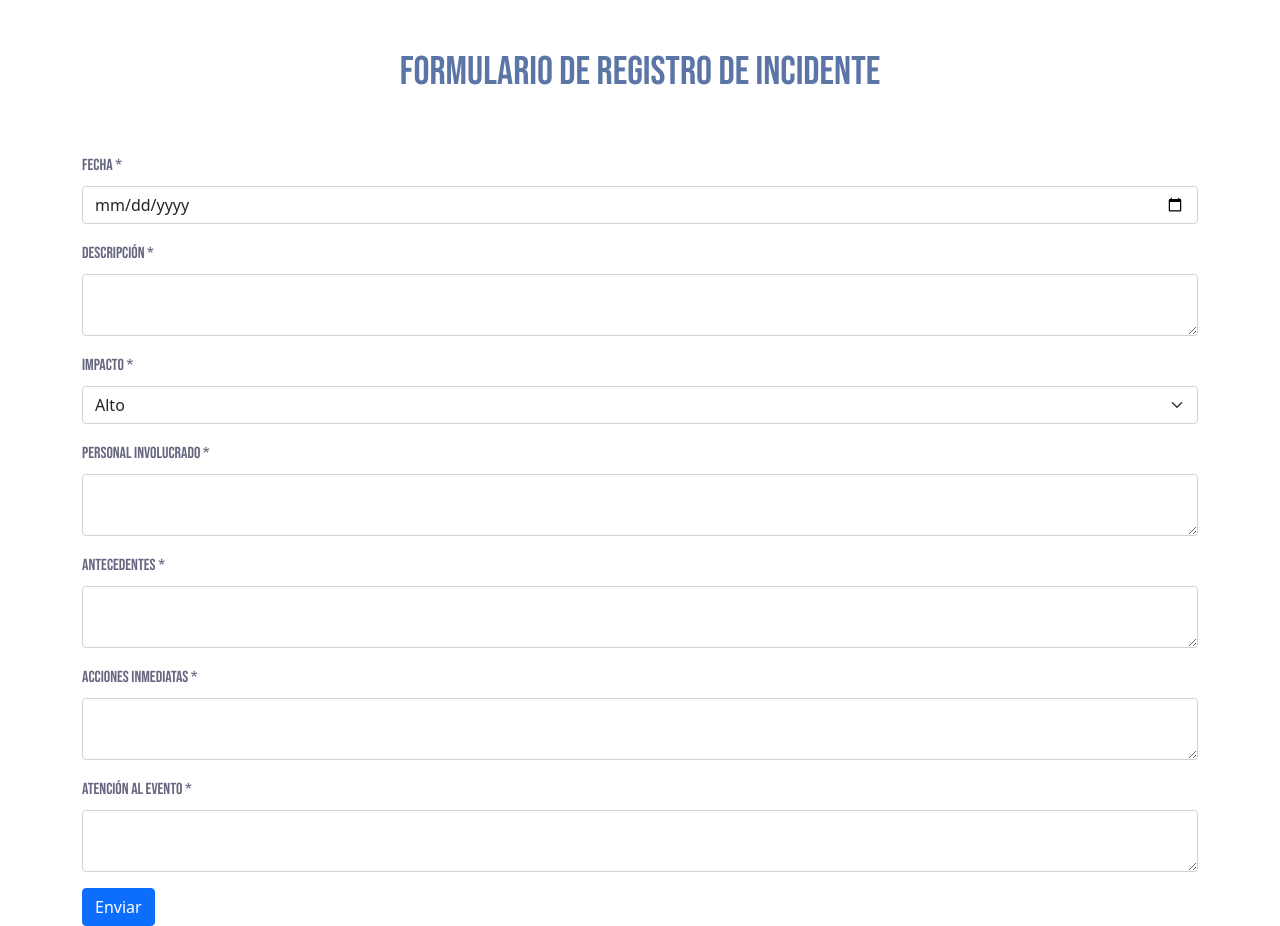
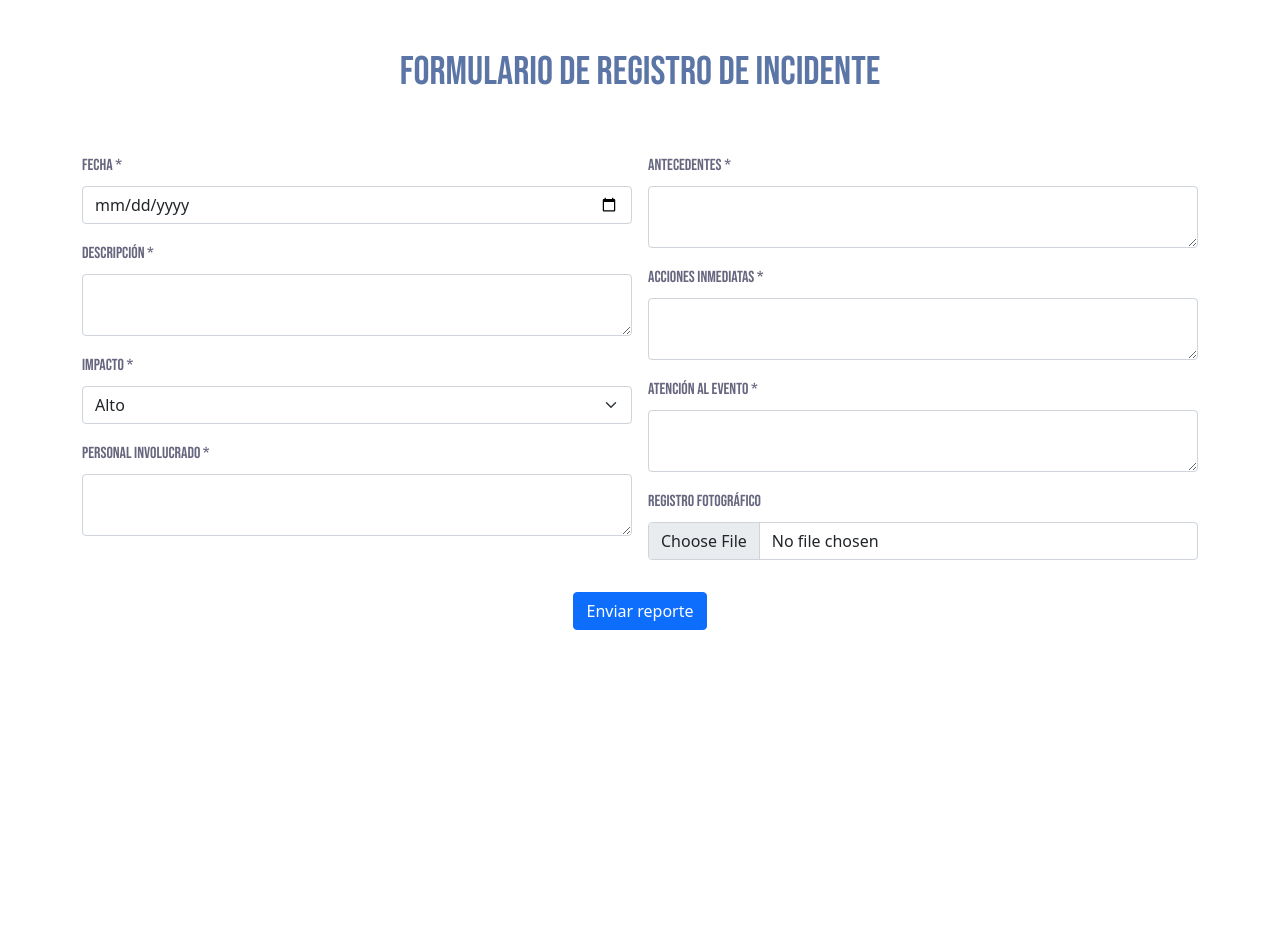
Before and after one commit to fabignacio/webApp-front, a React (Create React App) app in the folder webapp/: page / in a window 1280 px wide. After the commit the page ends 800 px from the top, so only its background shows below. Built offline with nearby package versions, Linux system fonts and the light colour scheme.

Commit message:
Creacion metodo para registrar foto, se ordenan mejor los componentes

```diff
--- a/webapp/src/components/ContenedorComponent/ContenedorComponent.tsx
+++ b/webapp/src/components/ContenedorComponent/ContenedorComponent.tsx
@@ -1,5 +1,4 @@
-import { FormComponent } from "../FormComponent/FormComponent";
-import { HeaderComponent } from "../HeaderComponent/HeaderComponent";
+import { HeaderComponent, RegistroComponent } from "../FormComponent";
 
 export const ContenedorComponent = () => {
   return (
@@ -9,7 +8,7 @@ export const ContenedorComponent = () => {
           <HeaderComponent />
         </div>
         <div className="mt-5">
-          <FormComponent />
+          <RegistroComponent />
         </div>
       </div>
     </>
--- a/webapp/src/components/FormComponent/FormComponent.tsx
+++ /dev/null
@@ -1,90 +0,0 @@
-export const FormComponent = () => {
-  return (
-    <form>
-      <div className="mb-3">
-        <label
-          htmlFor="fecha"
-          className="form-label"
-          style={{ color: "#66667F", fontFamily: "Bebas Neue" }}
-        >
-          Fecha *
-        </label>
-        <input type="date" className="form-control" id="fecha" required />
-      </div>
-      <div className="mb-3">
-        <label
-          htmlFor="descripcion"
-          className="form-label"
-          style={{ color: "#66667F", fontFamily: "Bebas Neue" }}
-        >
-          Descripción *
-        </label>
-        <textarea className="form-control" id="descripcion" required></textarea>
-      </div>
-      <div className="mb-3">
-        <label
-          htmlFor="impacto"
-          className="form-label"
-          style={{ color: "#66667F", fontFamily: "Bebas Neue" }}
-        >
-          Impacto *
-        </label>
-        <select className="form-select" id="impacto" required>
-          <option value="" disabled>
-            Selecciona el impacto
-          </option>
-          <option value="ALTO">Alto</option>
-          <option value="MEDIO">Medio</option>
-          <option value="BAJO">Bajo</option>
-        </select>
-      </div>
-      <div className="mb-3">
-        <label
-          htmlFor="personal"
-          className="form-label"
-          style={{ color: "#66667F", fontFamily: "Bebas Neue" }}
-        >
-          Personal Involucrado *
-        </label>
-        <textarea className="form-control" id="personal" required></textarea>
-      </div>
-      <div className="mb-3">
-        <label
-          htmlFor="antecedentes"
-          className="form-label"
-          style={{ color: "#66667F", fontFamily: "Bebas Neue" }}
-        >
-          Antecedentes *
-        </label>
-        <textarea
-          className="form-control"
-          id="antecedentes"
-          required
-        ></textarea>
-      </div>
-      <div className="mb-3">
-        <label
-          htmlFor="acciones"
-          className="form-label"
-          style={{ color: "#66667F", fontFamily: "Bebas Neue" }}
-        >
-          Acciones Inmediatas *
-        </label>
-        <textarea className="form-control" id="acciones" required></textarea>
-      </div>
-      <div className="mb-3">
-        <label
-          htmlFor="atencion"
-          className="form-label"
-          style={{ color: "#66667F", fontFamily: "Bebas Neue" }}
-        >
-          Atención al Evento *
-        </label>
-        <textarea className="form-control" id="atencion" required></textarea>
-      </div>
-      <button type="submit" className="btn btn-primary">
-        Enviar
-      </button>
-    </form>
-  );
-};
--- /dev/null
+++ b/webapp/src/components/FormComponent/FormularioComponent/FormularioComponent.tsx
@@ -0,0 +1,129 @@
+import { Dispatch, SetStateAction } from "react";
+import { ImgComponent } from "../ImgComponent/ImgComponent";
+
+interface Props {
+  handleSubmit: (event: React.FormEvent<HTMLFormElement>) => void;
+  setFoto: Dispatch<SetStateAction<File | null>>;
+}
+
+export const FormularioComponent = ({ handleSubmit, setFoto }: Props) => {
+  return (
+    <>
+      <form
+        className="row g-3"
+        encType="multipart/form-data"
+        onSubmit={handleSubmit}
+      >
+        <div className="col-md-6">
+          <div className="mb-3">
+            <label
+              htmlFor="fecha"
+              className="form-label"
+              style={{ color: "#66667F", fontFamily: "Bebas Neue" }}
+            >
+              Fecha *
+            </label>
+            <input type="date" className="form-control" id="fecha" required />
+          </div>
+          <div className="mb-3">
+            <label
+              htmlFor="descripcion"
+              className="form-label"
+              style={{ color: "#66667F", fontFamily: "Bebas Neue" }}
+            >
+              Descripción *
+            </label>
+            <textarea
+              className="form-control"
+              id="descripcion"
+              required
+            ></textarea>
+          </div>
+          <div className="mb-3">
+            <label
+              htmlFor="impacto"
+              className="form-label"
+              style={{ color: "#66667F", fontFamily: "Bebas Neue" }}
+            >
+              Impacto *
+            </label>
+            <select className="form-select" id="impacto" required>
+              <option value="" disabled>
+                Selecciona el impacto
+              </option>
+              <option value="ALTO">Alto</option>
+              <option value="MEDIO">Medio</option>
+              <option value="BAJO">Bajo</option>
+            </select>
+          </div>
+          <div className="mb-3">
+            <label
+              htmlFor="personal"
+              className="form-label"
+              style={{ color: "#66667F", fontFamily: "Bebas Neue" }}
+            >
+              Personal Involucrado *
+            </label>
+            <textarea
+              className="form-control"
+              id="personal"
+              required
+            ></textarea>
+          </div>
+        </div>
+        <div className="col-md-6">
+          <div className="mb-3">
+            <label
+              htmlFor="antecedentes"
+              className="form-label"
+              style={{ color: "#66667F", fontFamily: "Bebas Neue" }}
+            >
+              Antecedentes *
+            </label>
+            <textarea
+              className="form-control"
+              id="antecedentes"
+              required
+            ></textarea>
+          </div>
+          <div className="mb-3">
+            <label
+              htmlFor="acciones"
+              className="form-label"
+              style={{ color: "#66667F", fontFamily: "Bebas Neue" }}
+            >
+              Acciones Inmediatas *
+            </label>
+            <textarea
+              className="form-control"
+              id="acciones"
+              required
+            ></textarea>
+          </div>
+          <div className="mb-3">
+            <label
+              htmlFor="atencion"
+              className="form-label"
+              style={{ color: "#66667F", fontFamily: "Bebas Neue" }}
+            >
+              Atención al Evento *
+            </label>
+            <textarea
+              className="form-control"
+              id="atencion"
+              required
+            ></textarea>
+          </div>
+          <div className="mb-3">
+            <ImgComponent setFoto={setFoto} />
+          </div>
+        </div>
+        <div className="col-md-12 d-flex justify-content-center">
+          <button type="submit" className="btn btn-primary">
+            Enviar reporte
+          </button>
+        </div>
+      </form>
+    </>
+  );
+};
--- /dev/null
+++ b/webapp/src/components/FormComponent/ImgComponent/ImgComponent.tsx
@@ -0,0 +1,33 @@
+import { Dispatch, SetStateAction } from "react";
+
+interface Props {
+  setFoto: Dispatch<SetStateAction<File | null>>;
+}
+
+export const ImgComponent = ({ setFoto }: Props) => {
+  const handleFotoChange = (event: React.ChangeEvent<HTMLInputElement>) => {
+    if (event.target.files && event.target.files.length > 0) {
+      const selectedFoto = event.target.files[0];
+      setFoto(selectedFoto);
+    }
+  };
+
+  return (
+    <>
+      <label
+        htmlFor="foto"
+        className="form-label"
+        style={{ color: "#66667F", fontFamily: "Bebas Neue" }}
+      >
+        Registro Fotográfico
+      </label>
+      <input
+        type="file"
+        className="form-control"
+        id="foto"
+        accept="image/*"
+        onChange={handleFotoChange}
+      />
+    </>
+  );
+};
--- /dev/null
+++ b/webapp/src/components/FormComponent/RegistroComponent.tsx
@@ -0,0 +1,19 @@
+import { useState } from "react";
+
+import { Incidente } from "../../interfaces/incidente";
+import { INITIAL_VALUES_INCIDENTE } from "../../utils/initialValues";
+import { FormularioComponent } from "./FormularioComponent/FormularioComponent";
+
+export const RegistroComponent = () => {
+  const [incidente, setIncidente] = useState<Incidente>(
+    INITIAL_VALUES_INCIDENTE
+  );
+  const [foto, setFoto] = useState<File | null>(null);
+
+  const handleSubmit = (event: React.FormEvent<HTMLFormElement>) => {
+    event.preventDefault();
+    console.log("Foto seleccionada:", foto);
+  };
+
+  return <FormularioComponent handleSubmit={handleSubmit} setFoto={setFoto} />;
+};
--- /dev/null
+++ b/webapp/src/components/FormComponent/index.ts
@@ -0,0 +1,2 @@
+export { HeaderComponent } from './HeaderComponent/HeaderComponent';
+export { RegistroComponent } from './RegistroComponent';
--- /dev/null
+++ b/webapp/src/interfaces/incidente.ts
@@ -0,0 +1,10 @@
+export interface Incidente {
+    fecha: string;
+    descripcion: string;
+    impacto: 'ALTO' | 'MEDIO' | 'BAJO';
+    personalInvolucrado: string;
+    antecedentes: string;
+    registroFotografico?: File | null;
+    accionesInmediatas: string;
+    atencionEvento: string;
+}
--- /dev/null
+++ b/webapp/src/utils/initialValues.ts
@@ -0,0 +1,11 @@
+import { Incidente } from "../interfaces/incidente";
+
+export const INITIAL_VALUES_INCIDENTE: Incidente = {
+    fecha: '',
+    descripcion: '',
+    impacto: 'ALTO',
+    personalInvolucrado: '',
+    antecedentes: '',
+    accionesInmediatas: '',
+    atencionEvento: '',
+}
--- /dev/null
+++ b/webapp/src/utils/validaciones.ts
@@ -0,0 +1,3 @@
+export const validarFecha = () => {
+    console.log('hola')
+}
--- a/webapp/tsconfig.json
+++ b/webapp/tsconfig.json
@@ -13,7 +13,7 @@
     "strict": true,
     "forceConsistentCasingInFileNames": true,
     "noFallthroughCasesInSwitch": true,
-    "module": "esnext",
+    "module": "commonjs",
     "moduleResolution": "node",
     "resolveJsonModule": true,
     "isolatedModules": true,
@@ -21,6 +21,7 @@
     "jsx": "react-jsx"
   },
   "include": [
-    "src"
+    "src/**/*.ts",
+    "src/**/*.tsx"
   ]
 }
```
Also changed, not shown: webapp/src/components/FormComponent/HeaderComponent/HeaderComponent.tsx (renamed from webapp/src/components/HeaderComponent/HeaderComponent.tsx).
